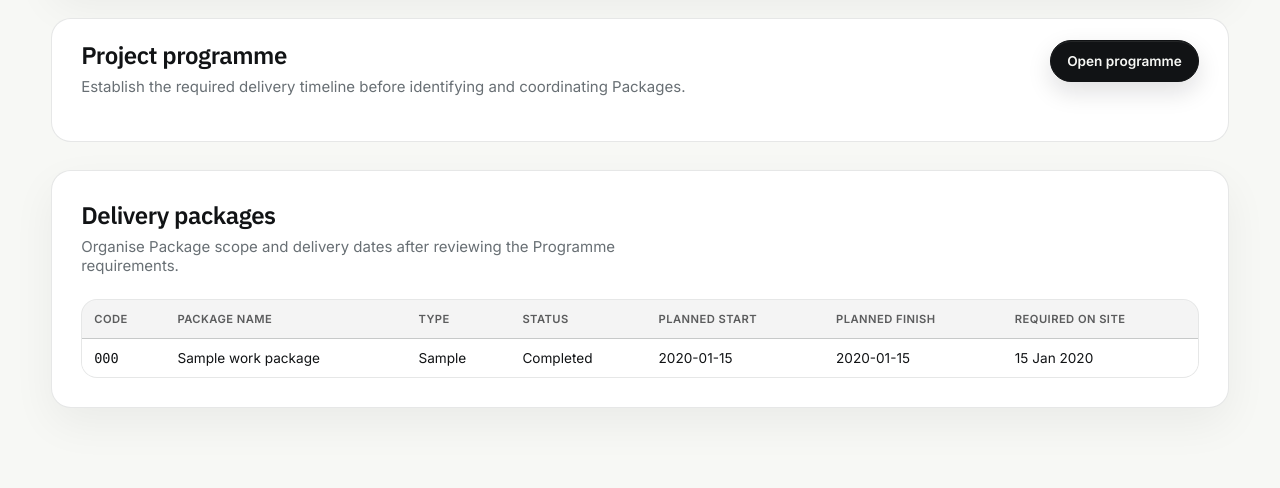
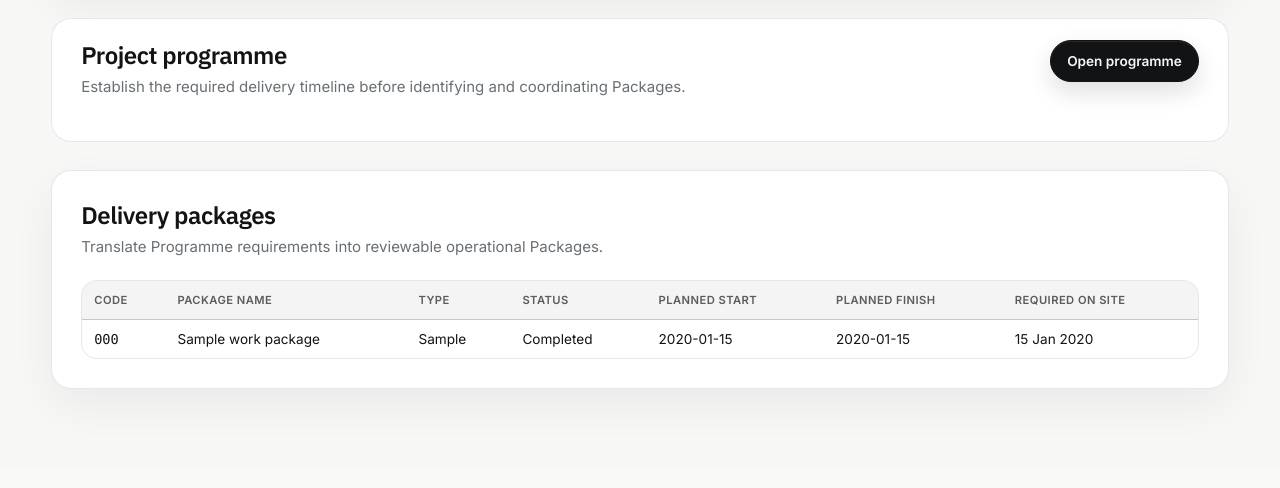
Before and after one commit to olangriffin/Call-Off, a Python web app: template app/frontend/templates/project/project_detail.html in a window 1280 px wide. Shown: the part 619-1107 px from the top of the page. After the commit the page ends 1012 px from the top, so only its background shows below. Run offline with Jinja, Linux system fonts and the light colour scheme; the template is opened without the code that fills it: most values are stand-ins (such as "Sample title", 1, 10 or a date in 2020).

Commit message:
Route package workflow through programme identification

```diff
--- a/app/frontend/templates/project/project_detail.html
+++ b/app/frontend/templates/project/project_detail.html
@@ -33,8 +33,11 @@
             {% endcall %}
         {% endcall %}
         {% call section(section_id="work-packages", labelledby="work-packages-title") %}
-            {% call section_header("Delivery packages", description="Organise Package scope and delivery dates after reviewing the Programme requirements.", title_id="work-packages-title") %}
-                {% if can_operational_write and work_packages and programme_established %}{{ primary_button("New work package", href="/app/projects/" ~ project.id ~ "/work-packages/new") }}{% endif %}
+            {% call section_header("Delivery packages", description="Translate Programme requirements into reviewable operational Packages.", title_id="work-packages-title") %}
+                {% if programme_established and work_packages %}
+                    {{ primary_button("Identify packages", href="/app/projects/" ~ project.id ~ "/programme/package-identification") }}
+                    {% if can_operational_write %}{{ secondary_button("New work package", href="/app/projects/" ~ project.id ~ "/work-packages/new", button_class="ghost-button-sm") }}{% endif %}
+                {% endif %}
             {% endcall %}
             {% if work_packages %}
                 <div class="table-container" tabindex="0" aria-label="{{ project.code }} work packages">
@@ -77,10 +80,10 @@
             {% else %}
                 <div class="empty-state">
                     <h3>No work packages</h3>
-                    <p>The Programme is established. Review its delivery requirements, then create the first Package.</p>
+                    <p>The Programme is established. Let Call-Off analyse its hierarchy and propose candidate Packages before creating them manually.</p>
                     <div class="form-actions">
-                        {{ primary_button("Review programme", href="/app/projects/" ~ project.id ~ "/programme") }}
-                        {% if can_operational_write %}{{ secondary_button("Create package", href="/app/projects/" ~ project.id ~ "/work-packages/new", button_class="ghost-button-sm") }}{% endif %}
+                        {{ primary_button("Identify packages", href="/app/projects/" ~ project.id ~ "/programme/package-identification") }}
+                        {% if can_operational_write %}{{ secondary_button("Create package manually", href="/app/projects/" ~ project.id ~ "/work-packages/new", button_class="ghost-button-sm") }}{% endif %}
                     </div>
                 </div>
             {% endif %}
```
